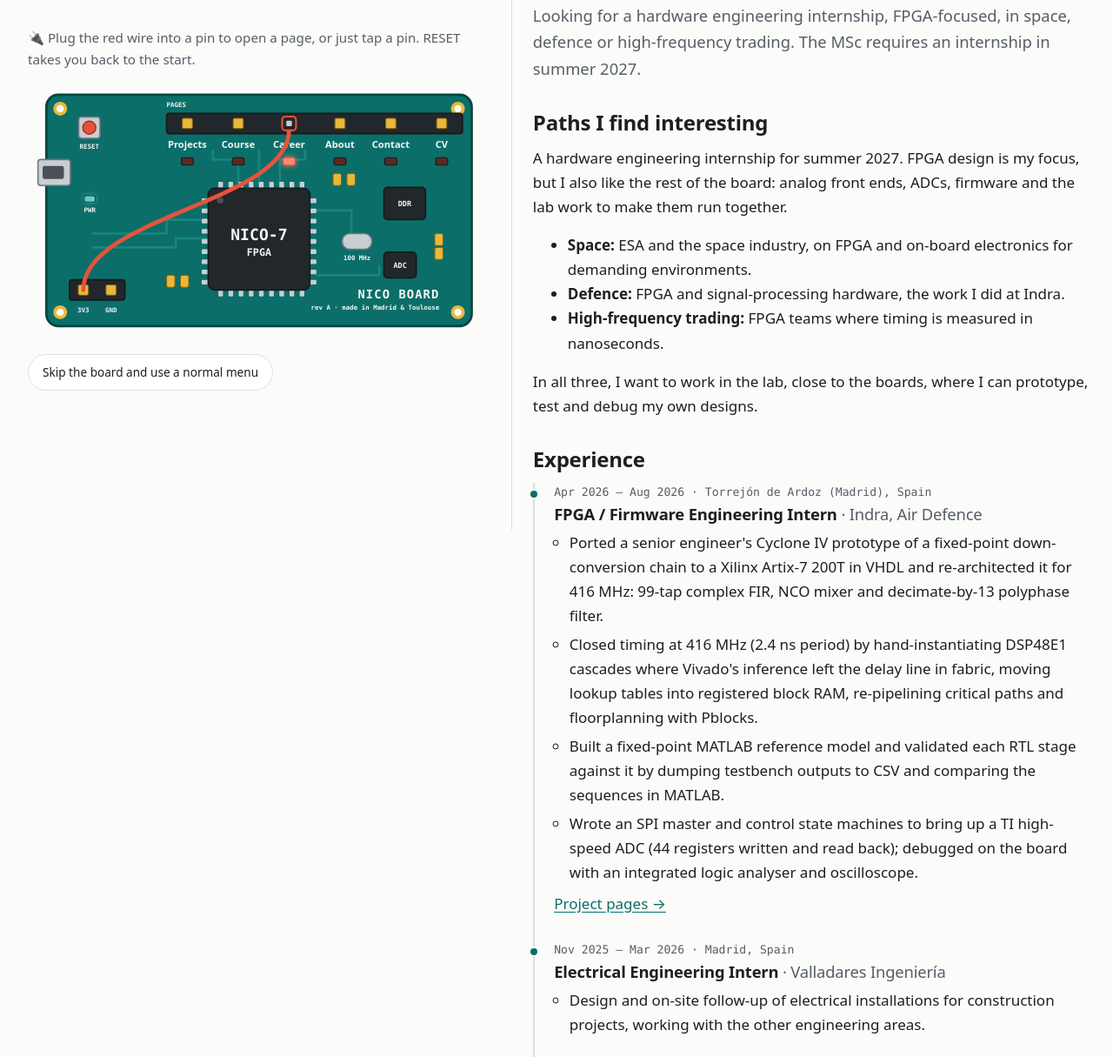
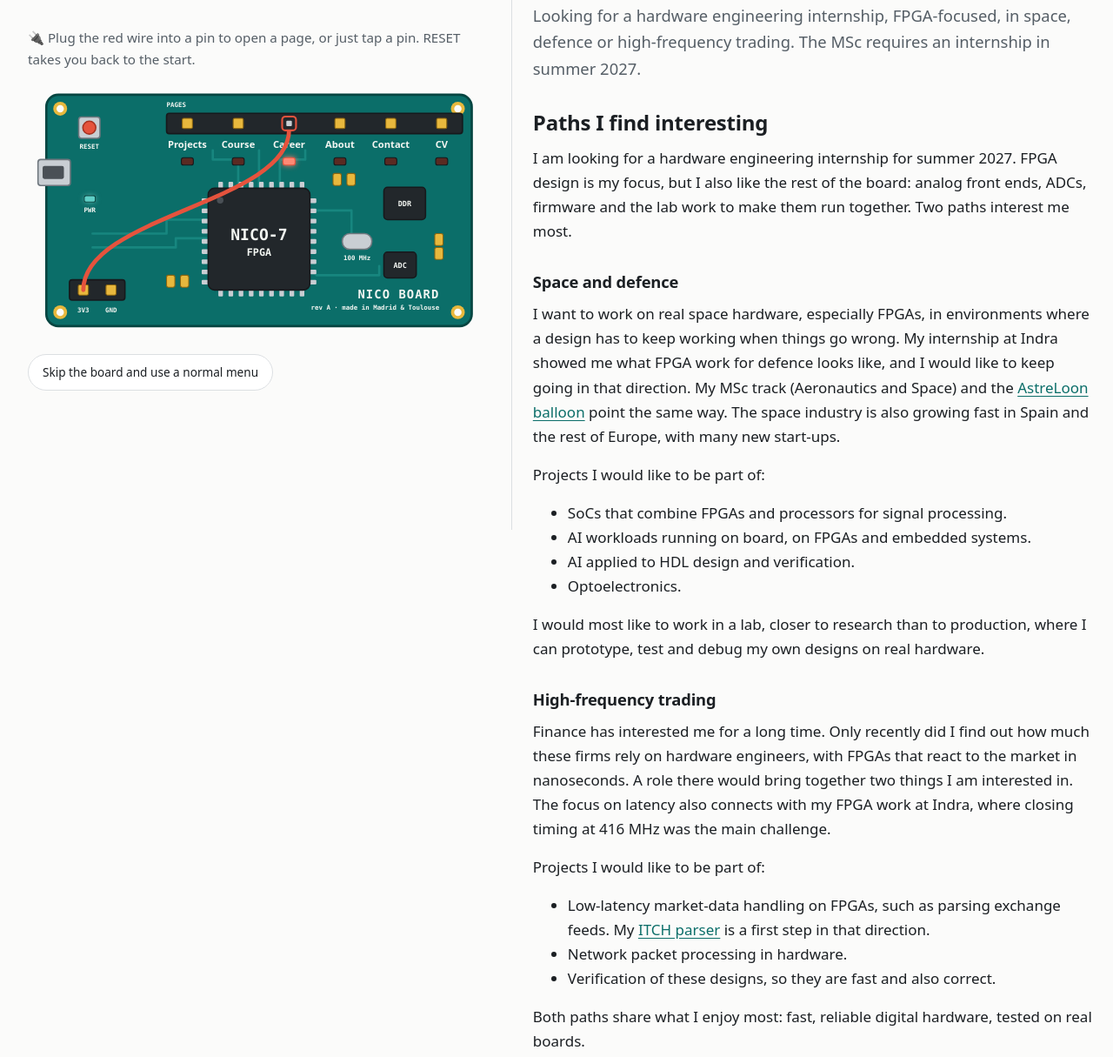
Before and after one commit to NicolasIzquierdoArruga/e-portfolio, an Astro site: page /e-portfolio/career in a window 1280 px wide. Shown: the part 191-1406 px from the top of the page at 87% size. Built offline with nearby package versions, Linux system fonts and the light colour scheme; Astro itself is replaced by a stand-in of ours.

Commit message:
Expand 'Paths I find interesting' into space and defence, and HFT
Each path says why it interests me and which projects I would like to join,
with links to AstreLoon and the ITCH parser.

Co-Authored-By: Claude Opus 5.5 <noreply@anthropic.com>
Claude-Session: https://claude.ai/code/session_01RvbcLPUH66PMigjdaSDemw

```diff
--- a/src/pages/career.astro
+++ b/src/pages/career.astro
@@ -43,16 +43,50 @@ const experience = [
 >
   <h2>Paths I find interesting</h2>
   <p>
-    A hardware engineering internship for summer 2027. FPGA design is my focus, but I also like the rest of the
-    board: analog front ends, ADCs, firmware and the lab work to make them run together.
+    I am looking for a hardware engineering internship for summer 2027. FPGA design is my focus, but I also like the
+    rest of the board: analog front ends, ADCs, firmware and the lab work to make them run together. Two paths
+    interest me most.
   </p>
+
+  <h3>Space and defence</h3>
+  <p>
+    I want to work on real space hardware, especially FPGAs, in environments where a design has to keep working when
+    things go wrong. My internship at Indra showed me what FPGA work for defence looks like, and I would like to keep
+    going in that direction. My MSc track (Aeronautics and Space) and the
+    <a href={url('/projects/astreloon')}>AstreLoon balloon</a> point the same way. The space industry is also growing
+    fast in Spain and the rest of Europe, with many new start-ups.
+  </p>
+  <p>Projects I would like to be part of:</p>
   <ul>
-    <li><strong>Space:</strong> ESA and the space industry, on FPGA and on-board electronics for demanding environments.</li>
-    <li><strong>Defence:</strong> FPGA and signal-processing hardware, the work I did at Indra.</li>
-    <li><strong>High-frequency trading:</strong> FPGA teams where timing is measured in nanoseconds.</li>
+    <li>SoCs that combine FPGAs and processors for signal processing.</li>
+    <li>AI workloads running on board, on FPGAs and embedded systems.</li>
+    <li>AI applied to HDL design and verification.</li>
+    <li>Optoelectronics.</li>
   </ul>
   <p>
-    In all three, I want to work in the lab, close to the boards, where I can prototype, test and debug my own designs.
+    I would most like to work in a lab, closer to research than to production, where I can prototype, test and debug
+    my own designs on real hardware.
+  </p>
+
+  <h3>High-frequency trading</h3>
+  <p>
+    Finance has interested me for a long time. Only recently did I find out how much these firms rely on hardware
+    engineers, with FPGAs that react to the market in nanoseconds. A role there would bring together two things I
+    am interested in. The focus on latency also connects with my FPGA work at Indra, where closing timing at 416 MHz
+    was the main challenge.
+  </p>
+  <p>Projects I would like to be part of:</p>
+  <ul>
+    <li>
+      Low-latency market-data handling on FPGAs, such as parsing exchange feeds. My
+      <a href={url('/projects/itch-parser')}>ITCH parser</a> is a first step in that direction.
+    </li>
+    <li>Network packet processing in hardware.</li>
+    <li>Verification of these designs, so they are fast and also correct.</li>
+  </ul>
+
+  <p>
+    Both paths share what I enjoy most: fast, reliable digital hardware, tested on real boards.
   </p>
 
   <h2>Experience</h2>
```
